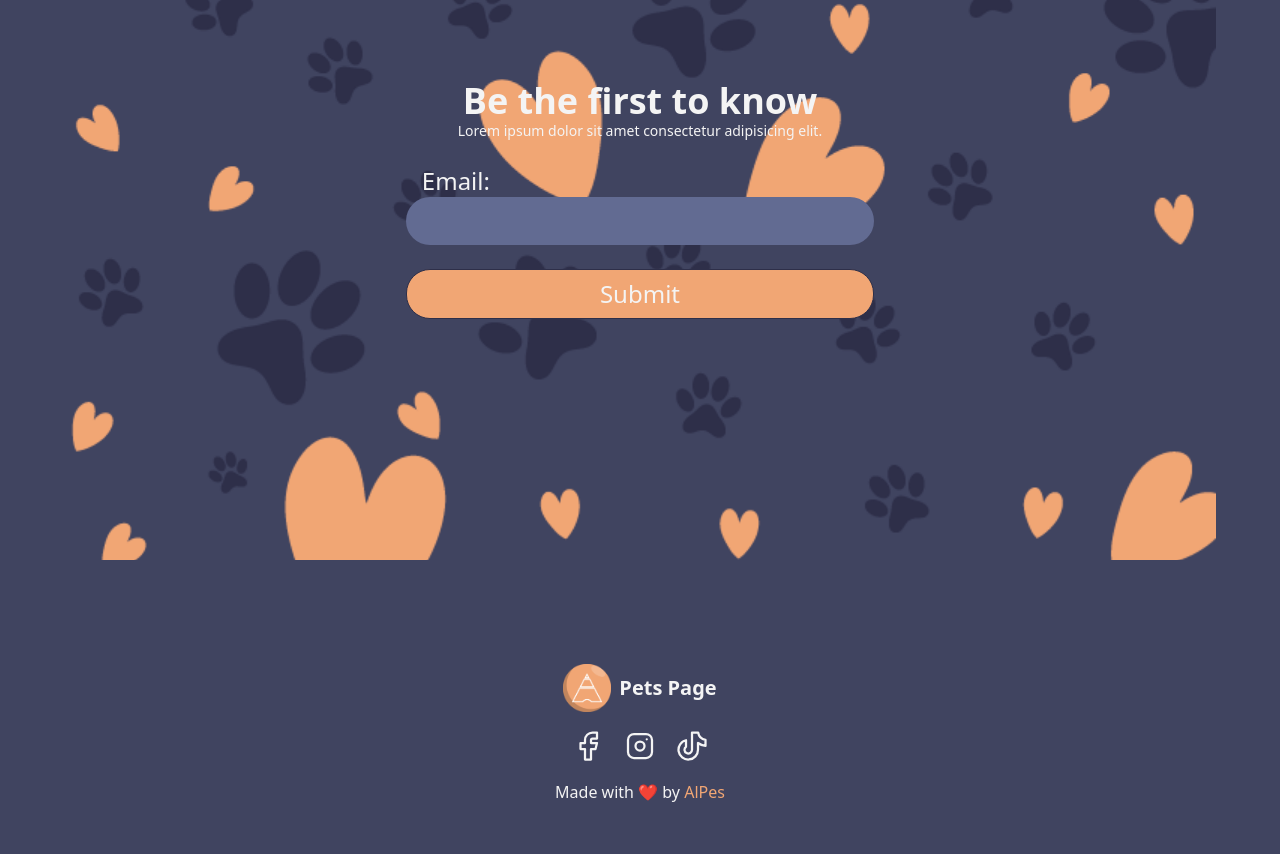
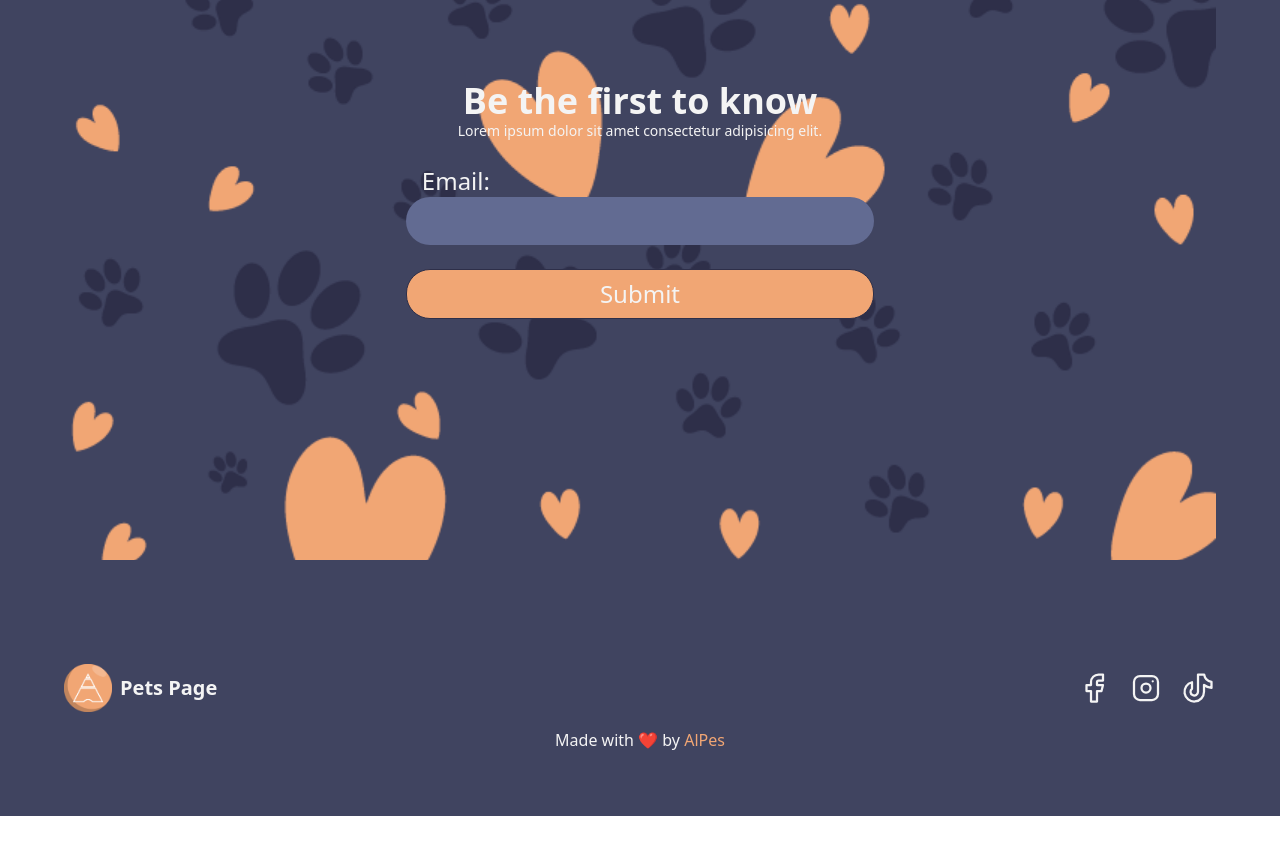
Before and after one commit to iaalvearp/componentsFolder, an Astro site: page / in a window 1280 px wide. Shown: the part 1800-2654 px from the top of the page. After the commit the page ends 2616 px from the top, so only its background shows below. Built offline with nearby package versions, Linux system fonts and the light colour scheme; Astro itself is replaced by a stand-in of ours.

Commit message:
Desktop Footer section done

```diff
--- a/src/components/FooterPets.astro
+++ b/src/components/FooterPets.astro
@@ -3,8 +3,8 @@
 ---
 
 <footer class="w-full h-[min-content] bg-[var(--color-disable-dark)] grid p-[5%] gap-4">
-    <div class="grid gap-4">
-        <div class="grid grid-flow-col place-content-center items-center w-[90%] m-auto gap-2 z-40">
+    <div class="grid gap-4 sm:grid-flow-col sm:justify-between">
+        <div class="grid grid-flow-col place-content-center items-center w-[90%] sm:w-full m-auto gap-2 z-40">
             <img src="/ico-favicon-ia.png" class="h-12" alt="">
             <h2 class="text-xl font-bold">Pets Page</h2>
         </div>
```
